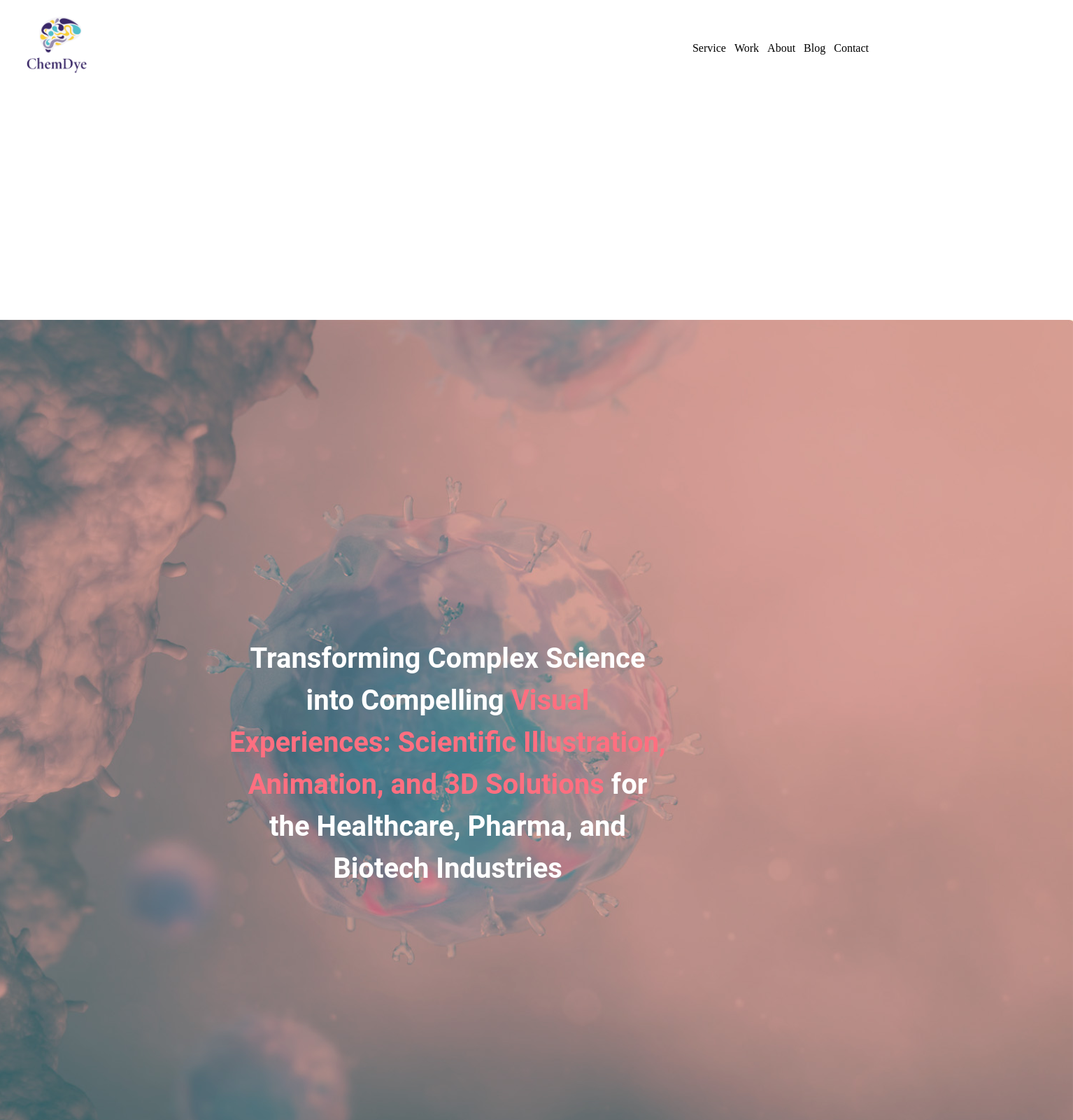
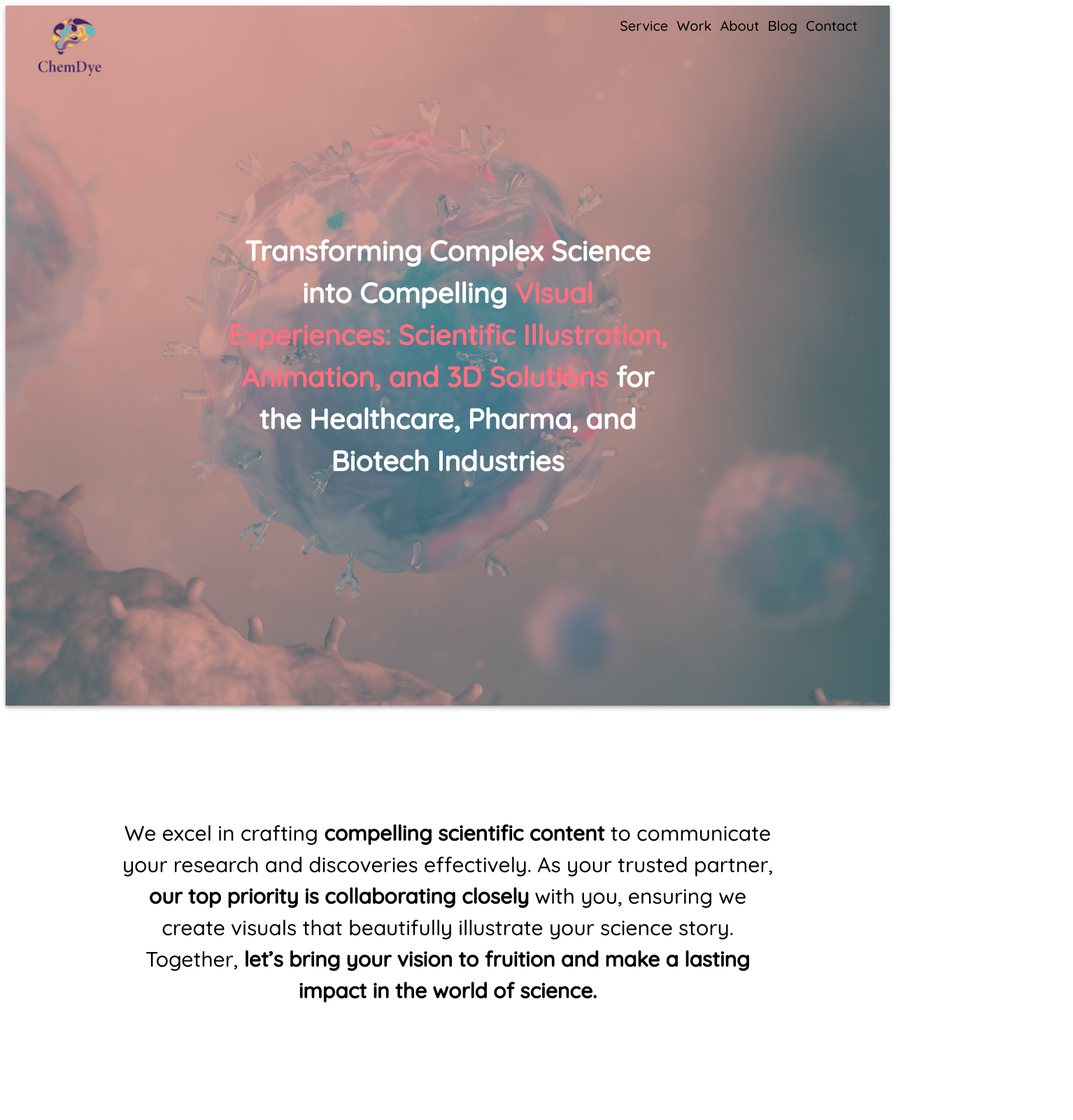
Before and after one commit to Anieto86/chem-dye-2023, a React (Vite) app: page / in a window 1280 px wide. Shown: the top 1600 px of the page at 70% size, 1534 px wide, since content can reach past the window. Built offline with nearby package versions, Linux system fonts and the light colour scheme.

Commit message:
add style

```diff
--- a/index.html
+++ b/index.html
@@ -5,6 +5,9 @@
   <meta charset="UTF-8" />
   <link rel="icon" type="image/svg+xml" href="/vite.svg" />
   <meta name="viewport" content="width=device-width, initial-scale=1.0" />
+  <link rel="preconnect" href="https://fonts.googleapis.com">
+  <link rel="preconnect" href="https://fonts.gstatic.com" crossorigin>
+  <link href="https://fonts.googleapis.com/css2?family=Quicksand:wght@300;500&display=swap" rel="stylesheet">
   <title>Chem Dye</title>
 </head>
 
--- a/src/assets/theme/createTypography.ts
+++ b/src/assets/theme/createTypography.ts
@@ -1,6 +1,6 @@
 export const createTypography = () => {
   return {
-    fontFamily: "'Roboto', sans-serif",
+    fontFamily: "'Quicksand', sans-serif",
     fontSize: 14,
   };
 };
--- a/src/common/AppRouter.jsx
+++ b/src/common/AppRouter.jsx
@@ -6,7 +6,7 @@ import { NavBar } from '../components/common/layouts/NavBar';
 import { ErrorPage } from './ErrorPage';
 import { About } from '../components/About';
 import { Blog } from '../components/Blog';
-import { Home } from '../components/Home';
+// import { Home } from '../components/Home';
 
 export const AppRouter = () => {
   return createBrowserRouter([
@@ -15,26 +15,26 @@ export const AppRouter = () => {
       element: (
         <>
           <NavBar />
-          <Home />
+          {/* <Home /> */}
           <Footer />
         </>
       ),
       errorElement: <ErrorPage />,
       children: [
         {
-          path: '/services',
+          path: '/Service',
           element: <Services />,
         },
         {
-          path: '/work',
+          path: '/Work',
           element: <Work />,
         },
         {
-          path: '/about',
+          path: '/About',
           element: <About />,
         },
         {
-          path: '/blog',
+          path: '/Blog',
           element: <Blog />,
         },
       ],
--- a/src/components/Home.jsx
+++ b/src/components/Home.jsx
@@ -1,5 +1,6 @@
 import { Box, Grid, Typography } from '@mui/material';
 import backgroundImg from '../assets/img/01.BG-IMAGE.jpg';
+import { Outlet } from 'react-router-dom';
 
 export const Home = () => {
   return (
@@ -46,6 +47,9 @@ export const Home = () => {
         your vision to fruition and make a lasting impact in the world of
         science.
       </Typography>
+      <Grid item>
+        <Outlet />
+      </Grid>
     </Grid>
   );
 };
--- a/src/components/common/layouts/Companies.jsx
+++ b/src/components/common/layouts/Companies.jsx
@@ -16,8 +16,8 @@ export const Companies = () => {
       spacing={2}
       // sx={{ p: 2 }}
     >
-      <Grid item sx={{ my: 7 }}>
-        <Typography>WHO WE'VE WORKED WITH?</Typography>
+      <Grid item sx={{ my: 8 }}>
+        <Typography variant="h4">WHO WE'VE WORKED WITH?</Typography>
       </Grid>
 
       <Grid
--- a/src/components/common/layouts/ContactBtn.jsx
+++ b/src/components/common/layouts/ContactBtn.jsx
@@ -8,7 +8,8 @@ export const ContactBtn = ({ title }) => {
         backgroundColor: '#ff6f80',
         color: 'white',
         marginBottom: 2,
-        borderRadius: '10px',
+        borderRadius: '15px',
+        fontWeight: '600',
       }}
     >
       {title}
--- a/src/components/common/layouts/Footer.jsx
+++ b/src/components/common/layouts/Footer.jsx
@@ -54,7 +54,7 @@ export const Footer = () => {
         sx={{
           width: '100%',
           height: 2,
-          backgroundColor: 'pink',
+          backgroundColor: '#ff6f80',
           marginTop: 2,
         }}
       ></Box>
--- a/src/components/common/layouts/NavBar.jsx
+++ b/src/components/common/layouts/NavBar.jsx
@@ -1,15 +1,40 @@
 import { Box, Toolbar, Typography, Grid, AppBar } from '@mui/material';
 import { Outlet, NavLink } from 'react-router-dom';
 import logo from '../../../assets/Icons/02.CDLOGO_COLOUR.png';
+import backgroundImg from '../../../assets/img/01.BG-IMAGE.jpg';
+import { useLocation } from 'react-router-dom';
 
 export function NavBar() {
+  let location = useLocation();
+  console.log(location.pathname === '/');
+
+  const links = ['Service', 'Work', 'About', 'Blog', 'Contact'];
+
   return (
     <Box sx={{ flexGrow: 2 }}>
+      <Box sx={{ position: 'relative', width: '100%' }}>
         <AppBar
           position="static"
-        sx={{ backgroundColor: 'transparent', boxShadow: 'none' }}
+          sx={
+            location.pathname === '/'
+              ? {
+                  p: 2,
+                  backgroundImage: `url(${backgroundImg})`,
+                  backgroundSize: 'cover',
+                  backgroundPosition: 'center',
+                  height: 1000,
+                }
+              : { backgroundColor: 'transparent', boxShadow: 'none', my: 3 }
+          }
         >
-        <Toolbar sx={{ p: 2 }}>
+          <Toolbar>
+            <Grid
+              container
+              direction="row"
+              justifyContent="space-between"
+              alignItems="flex-start"
+            >
+              <Grid item>
                 <Typography variant="h6" component="div" sx={{ flexGrow: 1 }}>
                   <NavLink
                     to={`/`}
@@ -24,12 +49,21 @@ export function NavBar() {
                     <img
                       src={logo}
                       alt="Image 1"
-                style={{ width: '9%', height: 'auto' }}
+                      style={{
+                        width: '12%',
+                        height: 'auto',
+                        // filter: 'invert(100%) ',
+                      }}
                     />
                   </NavLink>
                 </Typography>
+              </Grid>
+              <Grid item>
+                {links.map((link, i) => {
+                  return (
                     <NavLink
-            to="/services"
+                      key={i}
+                      to={`/${link}`}
                       style={({ isActive, isPending }) => {
                         return {
                           border: isActive ? '1px solid #000000' : 'none',
@@ -37,69 +71,69 @@ export function NavBar() {
                           padding: 6,
                           textDecoration: 'none',
                           color: isPending ? 'red' : 'black',
+                          fontFamily: "'Quicksand', sans-serif",
+                          fontSize: 20,
                         };
                       }}
                     >
-            Service
+                      {link}
                     </NavLink>
-          <NavLink
-            to={`/work`}
-            style={({ isActive, isPending }) => {
-              return {
-                border: isActive ? '1px solid #000000' : 'none',
-                borderRadius: '10px',
-                padding: 6,
-                textDecoration: 'none',
-                color: isPending ? 'red' : 'black',
-              };
+                  );
+                })}
+              </Grid>
+            </Grid>
+          </Toolbar>
+          {location.pathname === '/' && (
+            <Typography
+              variant="body1"
+              color="initial"
+              sx={{
+                position: 'absolute',
+                top: '50%',
+                left: '50%',
+                transform: 'translate(-50%, -50%)',
+                textAlign: 'center',
+                color: 'white',
+                fontSize: 40,
+                fontWeight: 'bold',
+                maxWidth: '80%',
               }}
             >
-            Work
-          </NavLink>
-          <NavLink
-            to={`/about`}
-            style={({ isActive, isPending }) => {
-              return {
-                border: isActive ? '1px solid #000000' : 'none',
-                borderRadius: '10px',
-                padding: 6,
-                textDecoration: 'none',
-                color: isPending ? 'red' : 'black',
-              };
-            }}
+              Transforming Complex Science into Compelling
+              <span style={{ color: '#ff6f80' }}>
+                {' '}
+                Visual Experiences: Scientific Illustration, Animation, and 3D
+                Solutions{' '}
+              </span>
+              for the Healthcare, Pharma, and Biotech Industries
+            </Typography>
+          )}
+        </AppBar>
+      </Box>
+      {location.pathname === '/' && (
+        <Typography
+          variant="body1"
+          color="initial"
+          sx={{ fontSize: 30, textAlign: 'center', m: 20 }}
         >
-            About
-          </NavLink>
-          <NavLink
-            to={`/blog`}
-            style={({ isActive, isPending }) => {
-              return {
-                border: isActive ? '1px solid #000000' : 'none',
-                borderRadius: '10px',
-                padding: 6,
-                textDecoration: 'none',
-                color: isPending ? 'red' : 'black',
-              };
-            }}
-          >
-            Blog
-          </NavLink>
-          <NavLink
-            to={`/contact`}
-            style={({ isActive, isPending }) => {
-              return {
-                border: isActive ? '1px solid #000000' : 'none',
-                borderRadius: '10px',
-                padding: 6,
-                textDecoration: 'none',
-                color: isPending ? 'red' : 'black',
-              };
-            }}
-          >
-            Contact
-          </NavLink>
-        </Toolbar>
-      </AppBar>
+          We excel in crafting{' '}
+          <span style={{ fontWeight: '700' }}>
+            compelling scientific content
+          </span>{' '}
+          to communicate your research and discoveries effectively. As your
+          trusted partner,{' '}
+          <span style={{ fontWeight: '700' }}>
+            our top priority is collaborating closely
+          </span>{' '}
+          with you, ensuring we create visuals that beautifully illustrate your
+          science story. Together,{' '}
+          <span style={{ fontWeight: '700' }}>
+            let’s bring your vision to fruition and make a lasting impact in the
+            world of science.
+          </span>
+        </Typography>
+      )}
+
       <Grid container direction="row" justifyContent="center" sx={{ p: 4 }}>
         <Grid item>
           <Outlet />
```
Also changed, not shown: src/components/Services.jsx (+5 -3 lines), src/components/Work.jsx (+12 -16 lines). Lines whose indentation alone changed are shown as unchanged.
